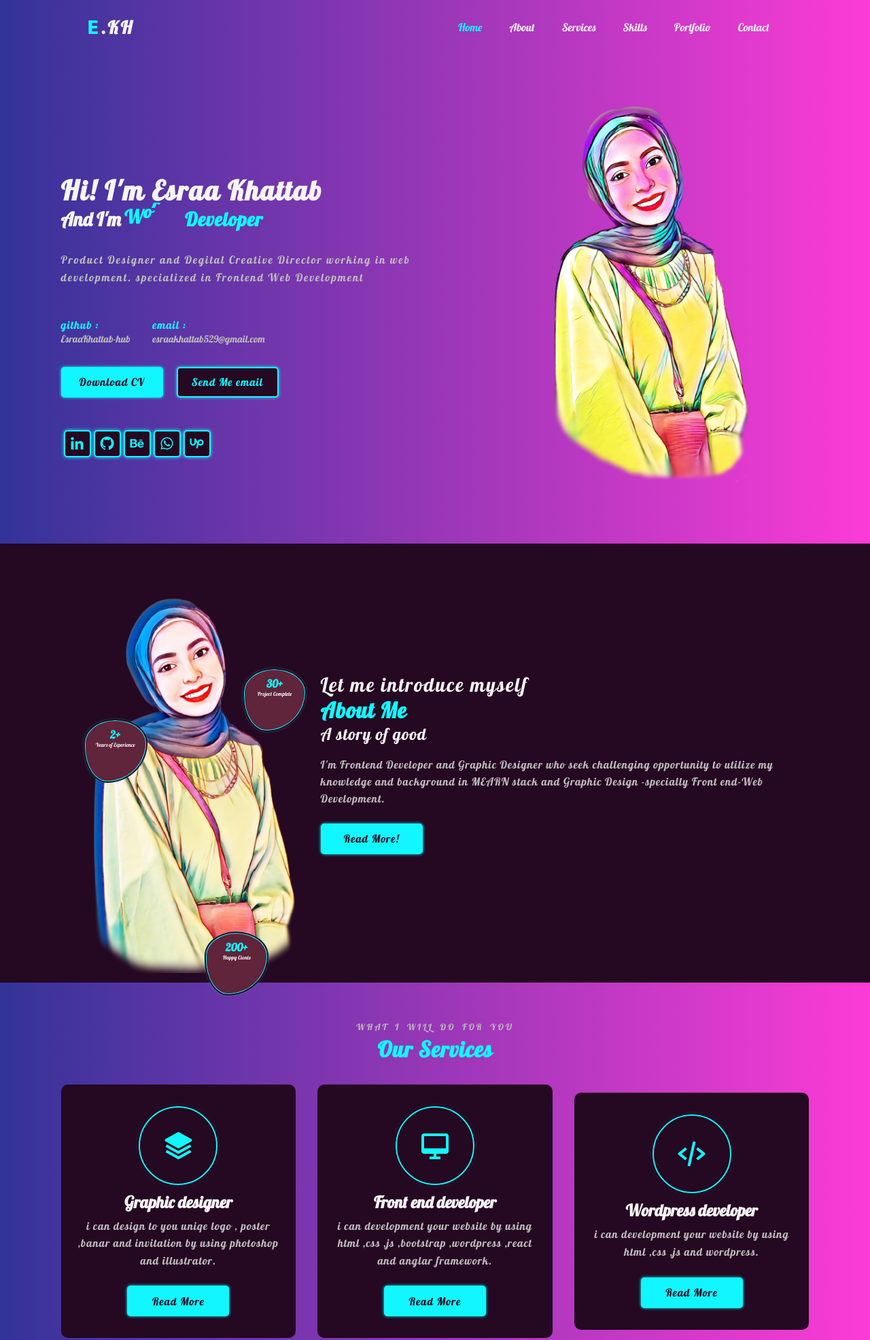
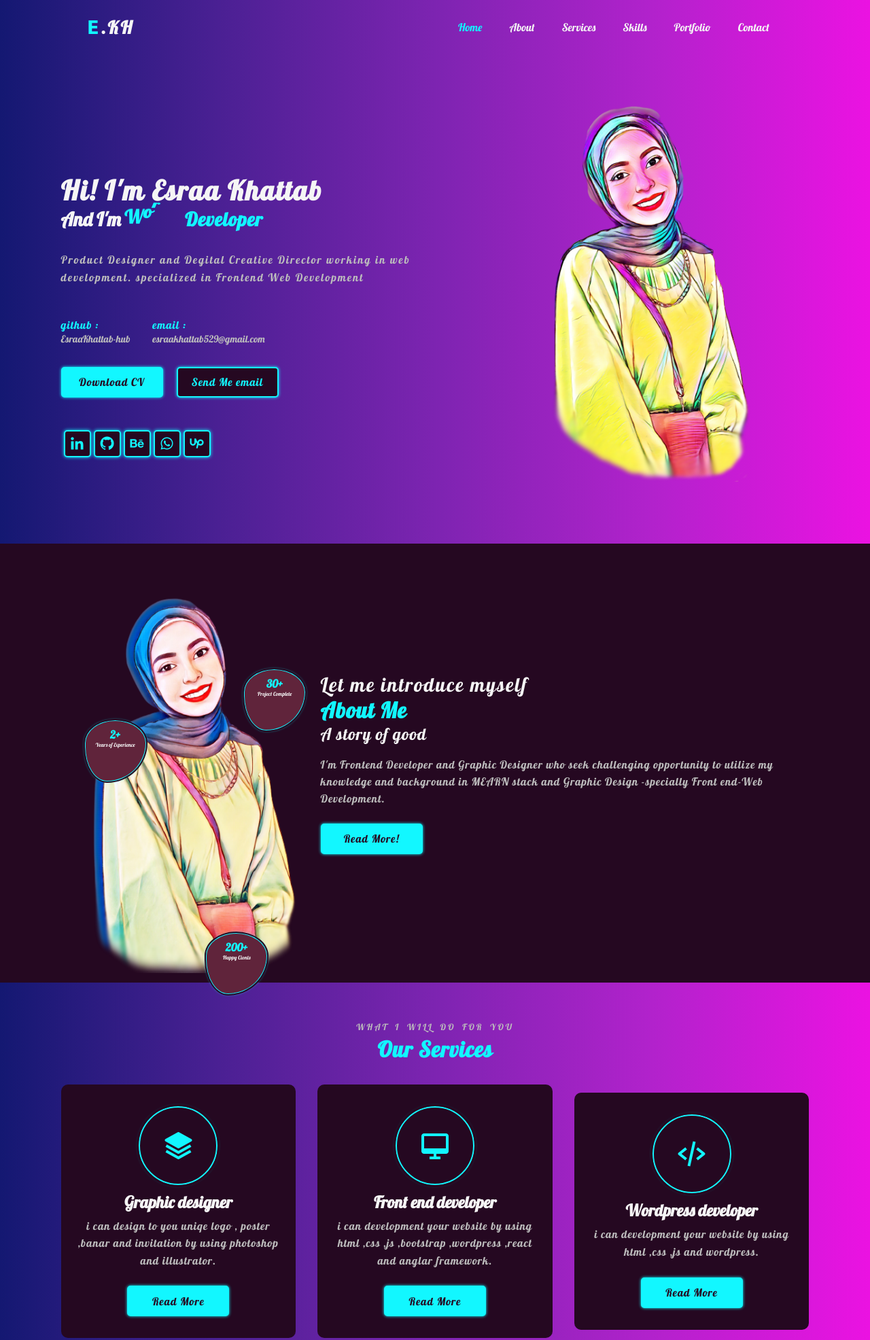
Before and after one commit to EsraaKhattab-hub/Portfolio, a plain HTML site: page index.html in a window 1280 px wide. Shown: the top 1972 px of the page at 68% size. Drawn offline with nearby package versions, Linux system fonts and the light colour scheme.

Commit message:
update color2

```diff
--- a/style.css
+++ b/style.css
@@ -107,8 +107,8 @@ section{
 }
 .home{
     /* background: linear-gradient(to right ,#333399,#ff00cc); */
-     background: linear-gradient(to right ,#333399,#fd3bd6);
-    min-height: 100vh;
+     /* background: linear-gradient(to right ,#333399,#b81d99); */
+background-image: linear-gradient(to right, #141872, #4a2093, #7d24b1, #b222cc, #eb12e2);    min-height: 100vh;
     height: 100%;
     width: 100%;
     display: grid;
@@ -401,8 +401,7 @@ h1{
     text-transform: uppercase;
 }
 .services{
-    background: linear-gradient(to right ,#333399,#fd3bd6);
-
+background-image: linear-gradient(to right, #141872, #4a2093, #7d24b1, #b222cc, #eb12e2);
 }
 .section-services{
     display: flex;
@@ -679,8 +678,7 @@ h1{
     outline: 2px solid #fff;
 }
 .port{
-    background: linear-gradient(to right ,#333399,#fd3bd6);
-
+background-image: linear-gradient(to right, #141872, #4a2093, #7d24b1, #b222cc, #eb12e2);
 }
 .port-content a i{
     font-size: 1.3rem;
```
